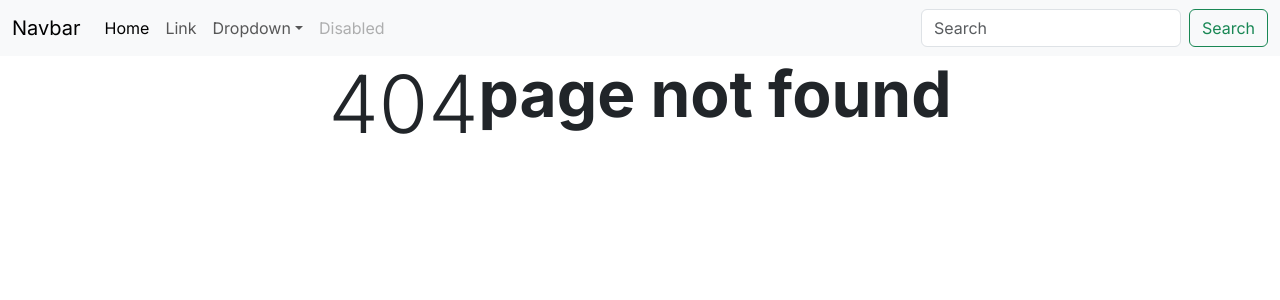
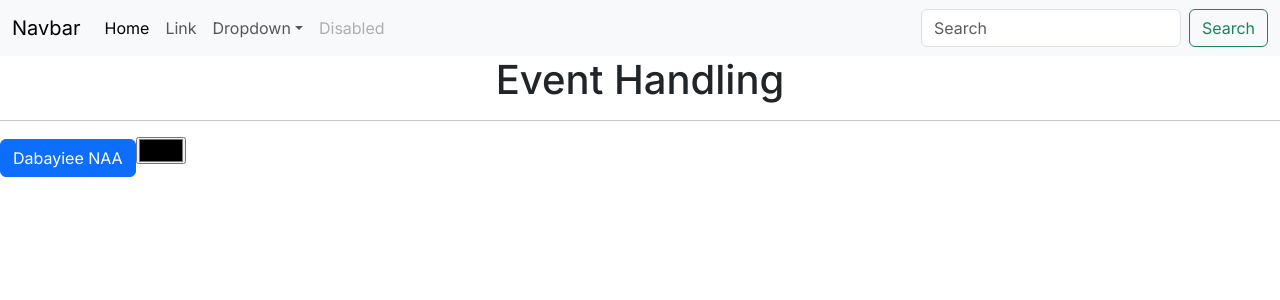
Before and after one commit to vaibhav0049/frontend, a Next.js app: page /eventhandling in a window 1280 px wide. Before the commit this address had no page. Shown: the top 300 px of the page. Built offline with nearby package versions, Linux system fonts and the light colour scheme.

Commit message:
using eventhandling in next.js

```diff
--- /dev/null
+++ b/src/app/eventhandling/page.jsx
@@ -0,0 +1,15 @@
+'use client';
+import React from 'react'
+
+const EventHandling = () => {
+  return (
+    <div className='conatiner' >
+     <h1 className='text-center'> Event Handling</h1>
+     <hr/>
+      <button className='btn btn-primary' onClick={  () =>{ alert('dabaaaa diya ')}}> Dabayiee NAA </button>
+      <input type='color' onChange={(e ) => { document.body.style.background = e.target.value }}/>
+    </div>
+  )
+}
+
+export default EventHandling;
```
